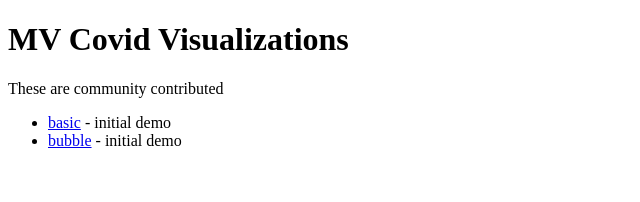
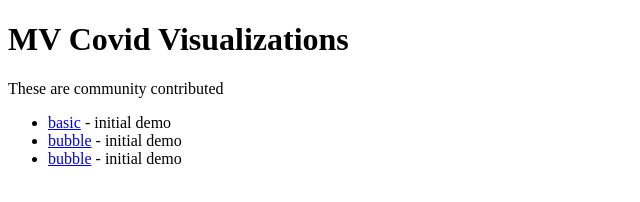
Before and after one commit to opendatamv/mv-covid19, a plain HTML site: page index.html in a window 1280 px wide. Shown: the whole page, without its empty margins (0-640 px from the left). Drawn offline with Linux system fonts and the light colour scheme.

Commit message:
add link to new visual

```diff
--- a/index.html
+++ b/index.html
@@ -7,5 +7,6 @@
 <ul>
     <li><a href="visualizations/basic/index.html">basic<a> - initial demo</li>
     <li><a href="visualizations/bubble/index.html">bubble<a> - initial demo</li>
+    <li><a href="visualizations/new_cases_per_date/index.html">bubble<a> - initial demo</li>
 </ul>
 <body>
```
